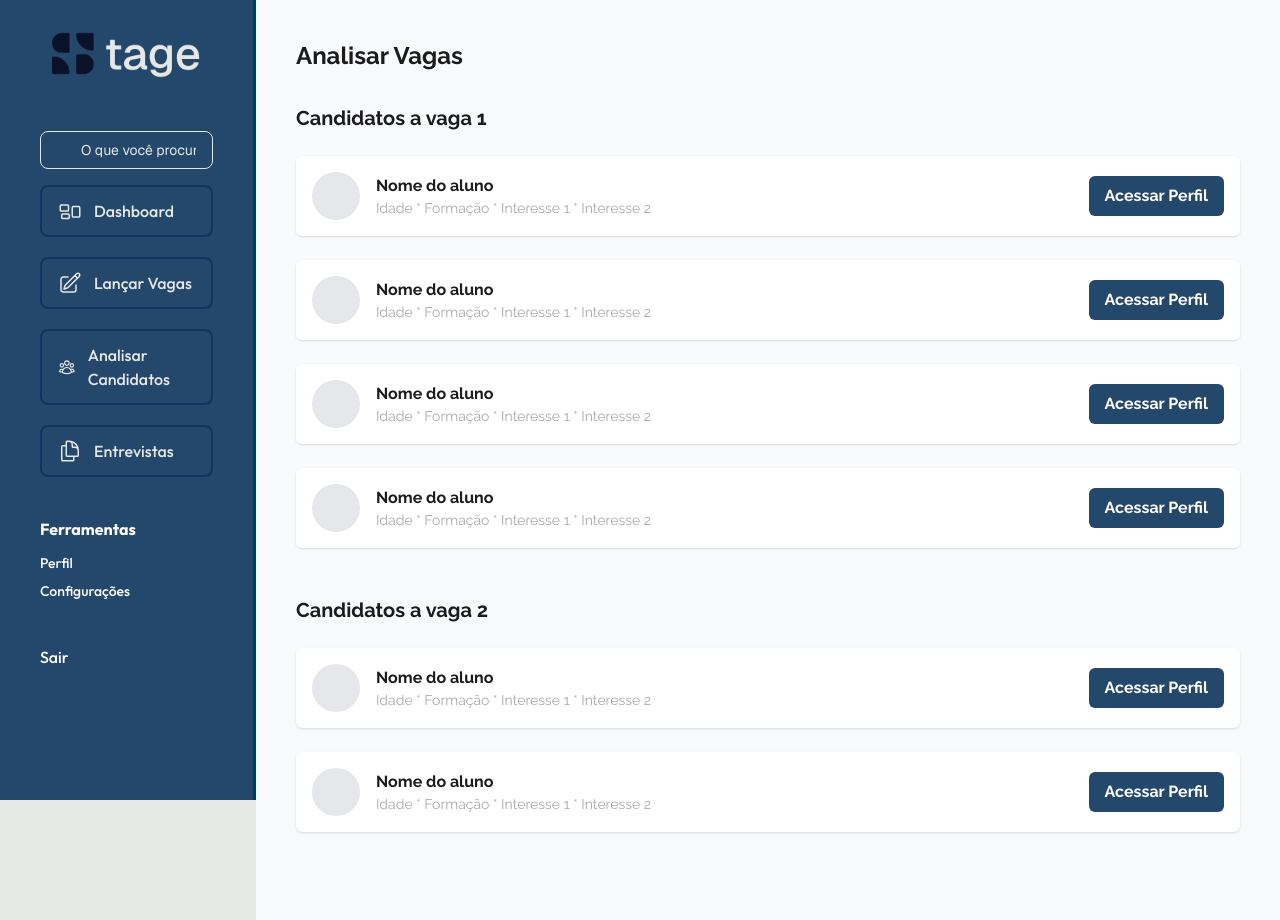
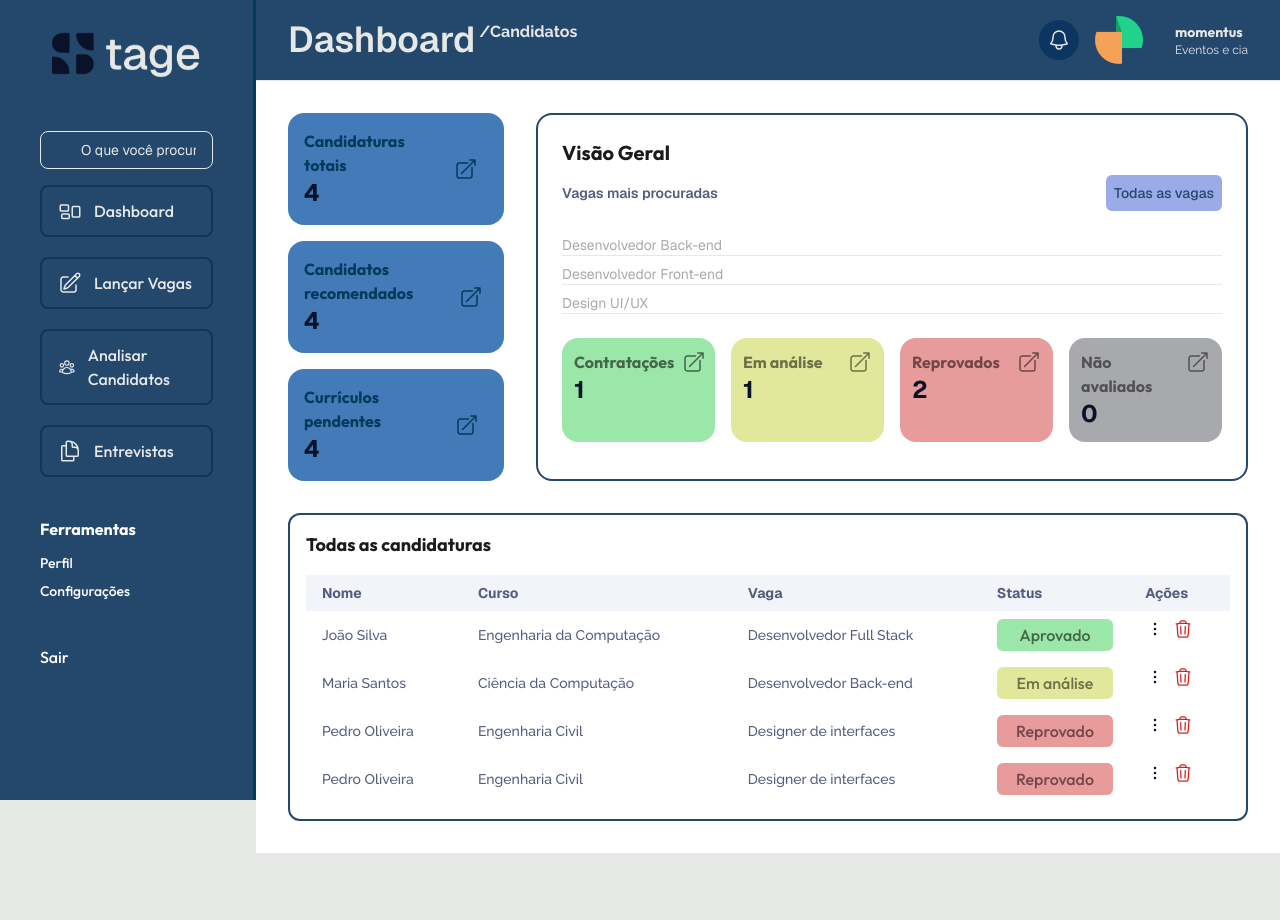
Before and after one commit to lars-brg/stageUP, a Next.js app in the folder stageup/: page /dashboard/analysis in a window 1280 px wide. After the commit the page ends 853 px from the top, so only its background shows below. Built offline with nearby package versions, Linux system fonts and the light colour scheme.

Commit message:
:sparkles: feat: added components on candidate analysis

```diff
--- a/stageup/src/app/dashboard/analysis/page.tsx
+++ b/stageup/src/app/dashboard/analysis/page.tsx
@@ -1,46 +1,179 @@
-export default function CandidateAnalysis() {
-    const vagas = [
+'use client';
+
+import { useState } from 'react';
+import { ArrowTopRightOnSquareIcon, ClockIcon, MagnifyingGlassIcon, TrashIcon, BellIcon, EllipsisVerticalIcon } from '@heroicons/react/24/outline';
+
+type AnaliseCandidatura = {
+    nome: string;
+    curso: string;
+    vaga: string;
+    status: "Aprovado" | "Em análise" | "Reprovado" | "Não avaliado";
+};
+
+export default function AnaliseCandidaturas() {
+    const [candidaturas, setCandidaturas] = useState<AnaliseCandidatura[]>([
         {
-            titulo: "Candidatos a vaga 1",
-            candidatos: [1, 2, 3, 4],
+            nome: "João Silva",
+            curso: "Engenharia da Computação",
+            vaga: "Desenvolvedor Full Stack",
+            status: "Aprovado",
         },
         {
-            titulo: "Candidatos a vaga 2",
-            candidatos: [1, 2],
+            nome: "Maria Santos",
+            curso: "Ciência da Computação",
+            vaga: "Desenvolvedor Back-end",
+            status: "Em análise",
         },
-    ];
+        {
+            nome: "Pedro Oliveira",
+            curso: "Engenharia Civil",
+            vaga: "Designer de interfaces",
+            status: "Reprovado",
+        },
+        {
+            nome: "Pedro Oliveira",
+            curso: "Engenharia Civil",
+            vaga: "Designer de interfaces",
+            status: "Reprovado",
+        },
+    ]);
 
     return (
-        <div className="p-10 bg-gray-50 min-h-screen font-raleway">
-            <h1 className="text-2xl font-bold text-eclipse-black mb-8">Analisar Vagas</h1>
-
-            {vagas.map((vaga, idx) => (
-                <div key={idx} className="mb-12">
-                    <h2 className="text-xl font-semibold text-eclipse-black mb-6">{vaga.titulo}</h2>
-
-                    <div className="space-y-6">
-                        {vaga.candidatos.map((_, i) => (
-                            <div
-                                key={i}
-                                className="flex items-center justify-between bg-white p-4 rounded-md shadow-sm"
-                            >
-                                <div className="flex items-center gap-4">
-                                    <div className="w-12 h-12 rounded-full bg-gray-200" />
-                                    <div>
-                                        <p className="font-semibold text-eclipse-black">Nome do aluno</p>
-                                        <p className="text-sm text-monlight-gray">
-                                            Idade * Formação * Interesse 1 * Interesse 2
-                                        </p>
-                                    </div>
-                                </div>
-                                <button className="bg-astral-blue text-white px-4 py-2 rounded-md font-semibold hover:bg-midnight-navy cursor-pointer">
-                                    Acessar Perfil
-                                </button>
+        <div className='flex flex-col min-h-screen w-full'>
+            <header className="top-0 w-full bg-astral-blue border-b border-gray-200 px-8 py-4">
+                <div className="flex justify-between items-center">
+                    <div className="flex gap-1">
+                        <h1 className="text-4xl font-semibold text-stardust-white">Dashboard</h1>
+                        <h3 className="font-semibold font-raleway text-stardust-white">/Candidatos</h3>
+                    </div>
+                    <div className="flex items-center space-x-4">
+                        <button className="p-2 rounded-full bg-mid-blue hover:bg-gray-100 cursor-pointer">
+                            <BellIcon className="w-6 h-6 text-stardust-white" />
+                        </button>
+                        <div className="flex items-center space-x-8">
+                            <img
+                                src="/Logo-momentus.png"
+                                alt="Profile"
+                                className="w-12 h-12 rounded-full"
+                            />
+                            <div>
+                                <p className="text-sm font-semibold font-outfit text-stardust-white">momentus</p>
+                                <p className="text-xs font-light font-raleway text-stardust-white">Eventos e cia</p>
                             </div>
-                        ))}
+                        </div>
                     </div>
                 </div>
-            ))}
+            </header>
+
+            <main className='p-8 grid grid-cols-1 md:grid-cols-4 gap-8'>
+                <section className='flex flex-col gap-4'>
+                    <CardMetrics title="Candidaturas totais" value={candidaturas.length} icon={ArrowTopRightOnSquareIcon} />
+                    <CardMetrics title="Candidatos recomendados" value={candidaturas.length} icon={ArrowTopRightOnSquareIcon} />
+                    <CardMetrics title="Currículos pendentes" value={candidaturas.length} icon={ArrowTopRightOnSquareIcon} />
+                </section>
+
+                <section className='border-2 border-astral-blue flex flex-col p-6 w-full md:col-start-2 md:col-end-5 rounded-2xl'>
+                    <h3 className='text-xl font-semibold mb-2 font-outfit'>Visão Geral</h3>
+                    <div className="space-y-3 mb-6">
+                        <div className="flex justify-between items-center mb-6">
+                            <h3 className="text-sm font-semibold text-gray-blue">Vagas mais procuradas</h3>
+                            <button className="text-sm text-astral-blue hover:text-mid-blue cursor-pointer font-medium p-2 rounded-md hover:bg-card-blue bg-blue-interview">
+                                Todas as vagas
+                            </button>
+                        </div>
+                        <div className="space-y-2">
+                            <div className="text-sm text-monlight-gray border-b border-gray-200">Desenvolvedor Back-end</div>
+                            <div className="text-sm text-monlight-gray border-b border-gray-200">Desenvolvedor Front-end</div>
+                            <div className="text-sm text-monlight-gray border-b border-gray-200">Design UI/UX</div>
+                        </div>
+                    </div>
+                    <div className='grid grid-cols-2 md:grid-cols-4 gap-4'>
+                        <CardCandidatesMetrics title="Contratações" value={candidaturas.filter(c => c.status === "Aprovado").length} icon={ArrowTopRightOnSquareIcon} type="Aprovados" />
+                        <CardCandidatesMetrics title="Em análise" value={candidaturas.filter(c => c.status === "Em análise").length} icon={ArrowTopRightOnSquareIcon} type="Em análise" />
+                        <CardCandidatesMetrics title="Reprovados" value={candidaturas.filter(c => c.status === "Reprovado").length} icon={ArrowTopRightOnSquareIcon} type="Reprovados" />
+                        <CardCandidatesMetrics title="Não avaliados" value={candidaturas.filter(c => c.status === "Não avaliado").length} icon={ArrowTopRightOnSquareIcon} type="Não avaliado" />
+                    </div>
+                </section>
+
+                <section className="bg-white rounded-xl p-4 border-2 border-astral-blue md:col-start-1 md:col-end-5">
+                    <h3 className="text-lg font-semibold mb-4 font-outfit">Todas as candidaturas</h3>
+                    <table className="w-full text-sm text-left">
+                        <thead className="bg-slate-100 text-gray-blue font-medium">
+                            <tr>
+                                <th className="px-4 py-2">Nome</th>
+                                <th className="px-4 py-2">Curso</th>
+                                <th className="px-4 py-2">Vaga</th>
+                                <th className="px-4 py-2">Status</th>
+                                <th className="px-4 py-2">Ações</th>
+                            </tr>
+                        </thead>
+                        <tbody>
+                            {candidaturas.map((candidato, idx) => (
+                                <tr key={idx} className="hover:bg-slate-50 text-gray-blue font-medium font-raleway">
+                                    <td className="px-4 py-2">{candidato.nome}</td>
+                                    <td className="px-4 py-2">{candidato.curso}</td>
+                                    <td className="px-4 py-2">{candidato.vaga}</td>
+                                    <td className="px-4 py-2">
+                                        <CandidateStatus title={candidato.status} type={candidato.status} />
+                                    </td>
+                                    <td className="px-4 py-2 flex gap-2">
+                                        <button title="Visualizar" className="cursor-pointer">
+                                            <EllipsisVerticalIcon className="w-5 h-5 text-midnight-navy" />
+                                        </button>
+                                        <button title="Mensagem" className="cursor-pointer">
+                                            <TrashIcon className="w-5 h-5 text-red-delete" />
+                                        </button>
+                                    </td>
+                                </tr>
+                            ))}
+                        </tbody>
+                    </table>
+                </section>
+            </main>
         </div>
     );
 }
+
+function CardMetrics({ title, value, icon: Icon }: { title: string; value: number; icon?: React.ElementType }) {
+    return (
+        <div className="bg-card-blue rounded-2xl p-4 flex flex-row items-center justify-between gap-2">
+            <div className="flex flex-col">
+                <h3 className="text-base font-semibold text-border-blue font-outfit">{title}</h3>
+                <p className="text-2xl font-bold font-geist text-midnight-navy mt-0">{value}</p>
+            </div>
+            <div className="w-12 h-12 flex items-center justify-center">
+                {Icon && <Icon className="w-6 h-6 text-border-blue" />}
+            </div>
+        </div>
+    );
+}
+
+function CardCandidatesMetrics({ title, value, icon: Icon, type }: { title: string; value: number; icon?: React.ElementType; type?: string }) {
+
+    const bgColor = type === "Aprovados" ? "bg-green-accepted" : type === "Em análise" ? "bg-yellow-await" : type === "Reprovados" ? "bg-red-expired" : "bg-monlight-gray";
+    const textColor = type === "Aprovados" ? "text-green-typo-accepted" : type === "Em análise" ? "text-yellow-typo-await" : type === "Reprovados" ? "text-red-typo-rejected" : "text-gray-typo-non-evaluated";
+
+    return (
+        <div className={`rounded-2xl p-3 flex flex-row justify-between gap-2 ${bgColor}`}>
+            <div className="flex flex-col">
+                <h3 className={`text-base font-semibold font-outfit ${textColor}`}>{title}</h3>
+                <p className="text-2xl font-bold font-geist text-midnight-navy">{value}</p>
+            </div>
+            <div className="w-6 h-6 flex items-end">
+                {Icon && <Icon className={`w-6 h-6 ${textColor}`} />}
+            </div>
+        </div>
+    );
+}
+
+function CandidateStatus({ title, type }: { title: string; type: string }) {
+
+    const bgColor = type === "Aprovado" ? "bg-green-accepted" : type === "Em análise" ? "bg-yellow-await" : type === "Reprovado" ? "bg-red-expired" : "bg-monlight-gray";
+    const textColor = type === "Aprovado" ? "text-green-typo-accepted" : type === "Em análise" ? "text-yellow-typo-await" : type === "Reprovado" ? "text-red-typo-rejected" : "text-gray-typo-non-evaluated";
+
+    return (
+        <div className={`p-1 rounded-md ${bgColor}`}>
+            <p className={`text-base font-outfit text-center ${textColor}`}>{title}</p>
+        </div>
+    )
+}
--- a/stageup/src/app/globals.css
+++ b/stageup/src/app/globals.css
@@ -12,15 +12,22 @@
   --color-main-blue: #2065A2;
   --color-astral-blue: #24476c;
   --color-border-blue: #013c5a;
+  --color-card-blue: #427BB8;
   --color-mid-blue: #0d3561;
   --color-gray-blue: #545c7d;
   --color-midnight-navy: #0a122a;
   --color-stardust-white: #e6e8e6;
+  --color-red-delete: #D51F1F;
 
   --color-red-expired: #e79b9b;
   --color-yellow-await: #e1e79b;
   --color-green-accepted: #9be7a9;
   --color-blue-interview: #9babe7;
+
+  --color-green-typo-accepted: #436649;
+  --color-yellow-typo-await: #6D7147;
+  --color-red-typo-rejected: #714747;
+  --color-gray-typo-non-evaluated: #525253;
 
   --font-outfit: 'Outfit', sans-serif;
   --font-raleway: 'Raleway', sans-serif;
```
